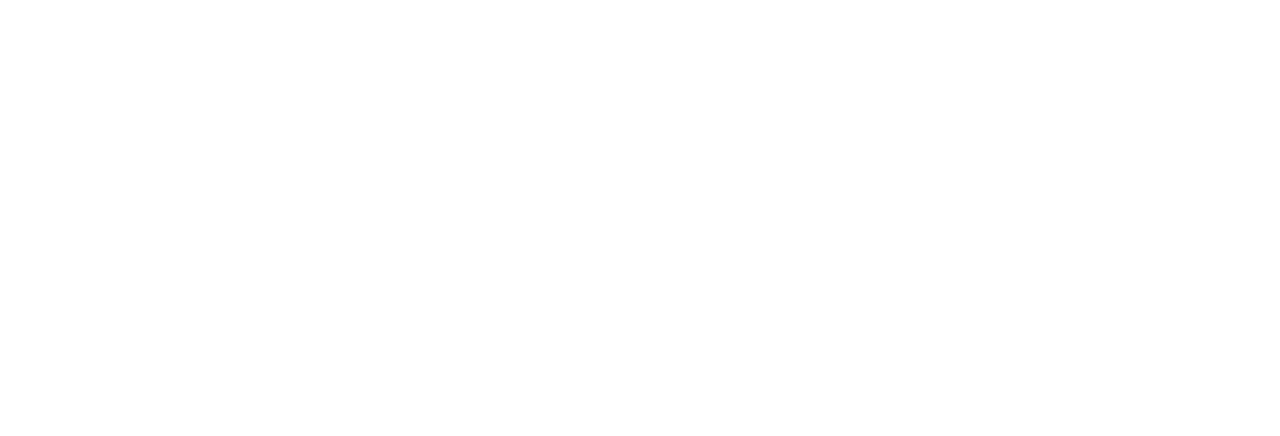
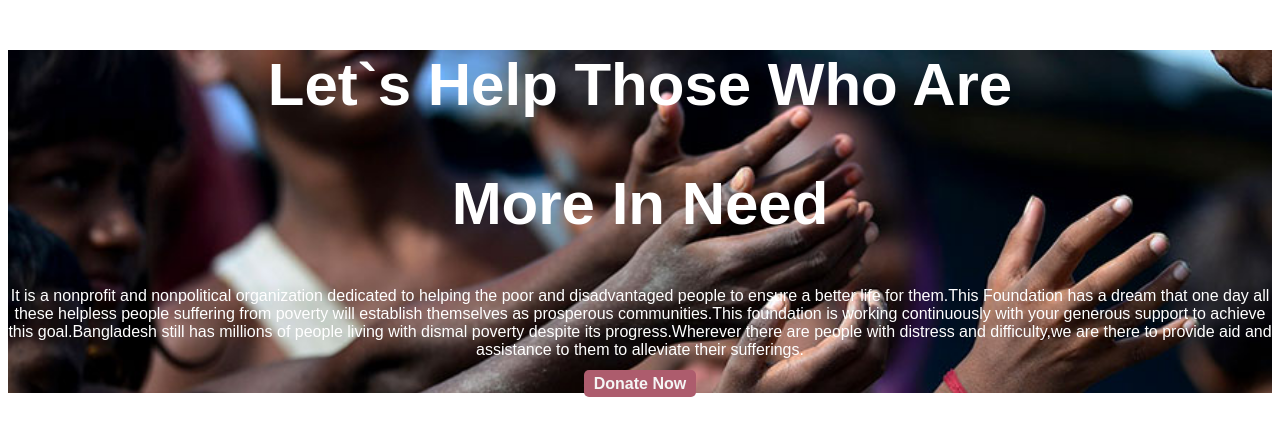
Before and after one commit to mahbub3020/mahbub-assingment1, a plain HTML site: page index.html in a window 1280 px wide. Drawn offline with Linux system fonts and the light colour scheme; a web font is replaced by a local one.

Commit message:
first commit

```diff
--- a/index.html
+++ b/index.html
@@ -6,9 +6,31 @@
     <meta http-equiv="X-UA-Compatible" content="IE=edge">
     <meta name="viewport" content="width=device-width, initial-scale=1.0">
     <title>My First Project</title>
+    <link rel="preconnect" href="https://fonts.googleapis.com">
+    <link rel="preconnect" href="https://fonts.gstatic.com" crossorigin>
+    <link href="https://fonts.googleapis.com/css2?family=Gulzar&display=swap" rel="stylesheet">
+    <link rel="stylesheet" href="style.css">
 </head>
 
 <body>
+    <section class="top-banner">
+        <h1>Let`s Help Those Who Are</h1>
+        <h1>More In Need</h1>
+        <p>It is a nonprofit and nonpolitical organization dedicated to helping the poor and disadvantaged people to
+            ensure
+            a better life for them.This Foundation has a dream that one day all these helpless people suffering from
+            poverty
+            will establish themselves as prosperous communities.This foundation is working continuously with your
+            generous
+            support to achieve this goal.Bangladesh still has millions of people living with dismal poverty despite its
+            progress.Wherever there are people with distress and difficulty,we are there to provide aid and assistance
+            to
+            them to alleviate their sufferings.</p>
+        <a class="anchor-tag" href="https://www.linkedin.com/in/mahbubur-rahman-65a92220b/">Donate Now</a>
+    </section>
+
+
+
 
 </body>
 
--- a/style.css
+++ b/style.css
@@ -0,0 +1,31 @@
+body {
+    font-family: 'Karla', sans-serif;
+
+
+}
+
+h1 {
+    font-size: 60px;
+}
+
+.top-banner {
+    background-image: url(donation13.jpg);
+    color: white;
+    text-align: center;
+    margin: auto;
+    background-size: 100%;
+    background-repeat: no-repeat;
+
+
+}
+
+.anchor-tag {
+    color: whitesmoke;
+    text-decoration: none;
+    background-color: rgb(173, 92, 109);
+    padding: 5px 10px;
+    border-radius: 5px;
+    font-weight: 600;
+    border-color: white;
+
+}
```
Also changed, not shown: donation13.jpg (added).
